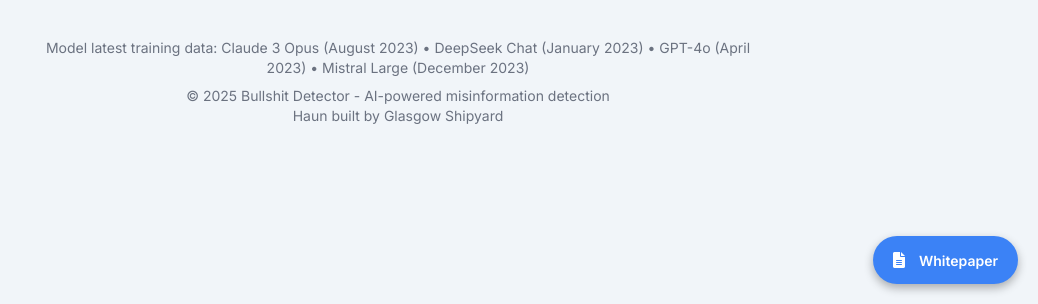
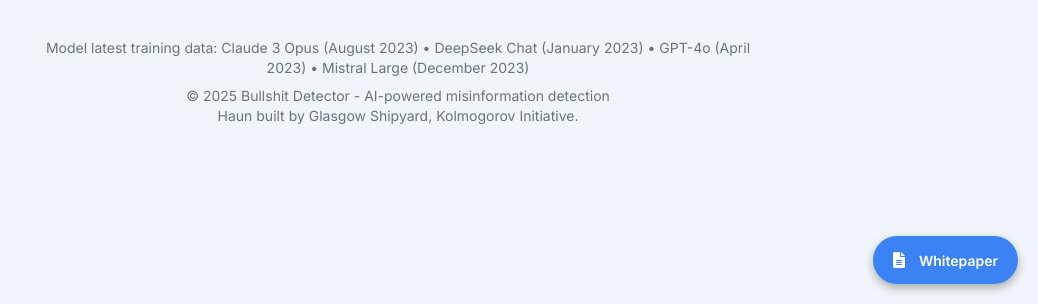
Before and after one commit to glasgowshipyard/bullshit-detector, a Flask app: page / in a window 1280 px wide. Shown: the part 496-800 px from the top of the page, without its empty margins (242-1280 px from the left). Run offline with Flask 3, Linux system fonts and the light colour scheme; some libraries are stand-ins or nearby versions.

Commit message:
added killc

```diff
--- a/templates/index.html
+++ b/templates/index.html
@@ -756,7 +756,7 @@
             <footer class="mt-16 text-center text-gray-500 text-sm">
                 <p id="model-info" class="mb-2"></p>
                 <p>© 2025 Bullshit Detector - AI-powered misinformation detection</p>
-                <p>Haun built by<a href="https://glasgowshipyard.com" target="_blank" class="hover:underline"> Glasgow Shipyard</a></p>
+                <p>Haun built by<a href="https://glasgowshipyard.com" target="_blank" class="hover:underline"> Glasgow Shipyard</a>, <a href="https://killc.co" target="_blank" class="hover:underline"> Kolmogorov Initiative</a>.</p>
             </footer>
         </div>
 
```
